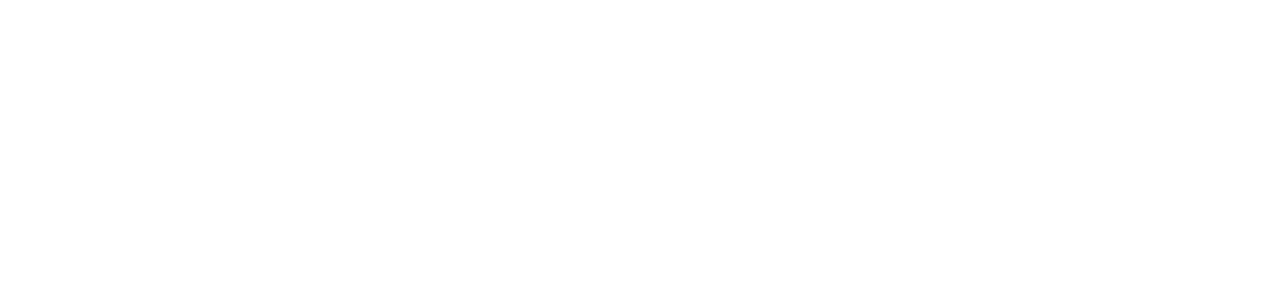
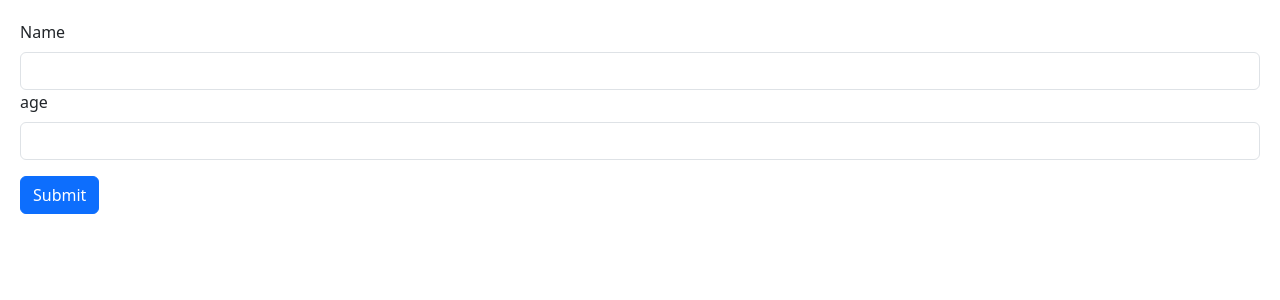
Before and after one commit to MarkusAP98/learnReactJohn, a React (Vite) app: page / in a window 1280 px wide. Shown: the top 300 px of the page. Built offline with nearby package versions, Linux system fonts and the light colour scheme.

Commit message:
new component

```diff
--- a/src/App.tsx
+++ b/src/App.tsx
@@ -1,9 +1,10 @@
 import { useState } from "react";
+import Form from "./components/Form";
 
 function App() {
 
-  return <div className="App text-center">
-
+  return <div className="">
+    <Form />
   </div>;
 }
 
--- /dev/null
+++ b/src/components/Form.tsx
@@ -0,0 +1,34 @@
+import React, { FormEvent, useRef } from "react";
+
+const Form = () => {
+  const nameRef = useRef<HTMLInputElement>(null);
+  const ageRef = useRef<HTMLInputElement>(null);
+  const person = { name: "", age: 0 }
+  const handleSubmit = (event: FormEvent) => {
+    event.preventDefault();
+    if (nameRef.current !== null)person.name = nameRef.current.value;
+    if (ageRef.current !== null)person.age = parseInt(ageRef.current.value);
+    console.log(person);
+  };
+  return (
+    <form onSubmit={handleSubmit}>
+      <div>
+        <label htmlFor="name" className="form-label">
+          Name
+        </label>
+        <input ref={nameRef} type="text" id="name" className="form-control" />
+      </div>
+      <div className="mb-3">
+        <label htmlFor="age" className="form-label">
+          age
+        </label>
+        <input ref={ageRef} id="age" type="number" className="form-control" />
+      </div>
+      <button className="btn btn-primary" type="submit">
+        Submit
+      </button>
+    </form>
+  );
+};
+
+export default Form;
--- /dev/null
+++ b/src/index.css
@@ -0,0 +1,3 @@
+body {
+    padding: 20px
+}
--- a/src/main.tsx
+++ b/src/main.tsx
@@ -2,6 +2,7 @@
 import ReactDOM from 'react-dom/client'
 import App from './App'
 import 'bootstrap/dist/css/bootstrap.css'
+import './index.css'
 
 ReactDOM.createRoot(document.getElementById('root') as HTMLElement).render(
   <React.StrictMode>
```
Also changed, not shown: src/components/ExpandableText.tsx (added, +17 -0 lines).
